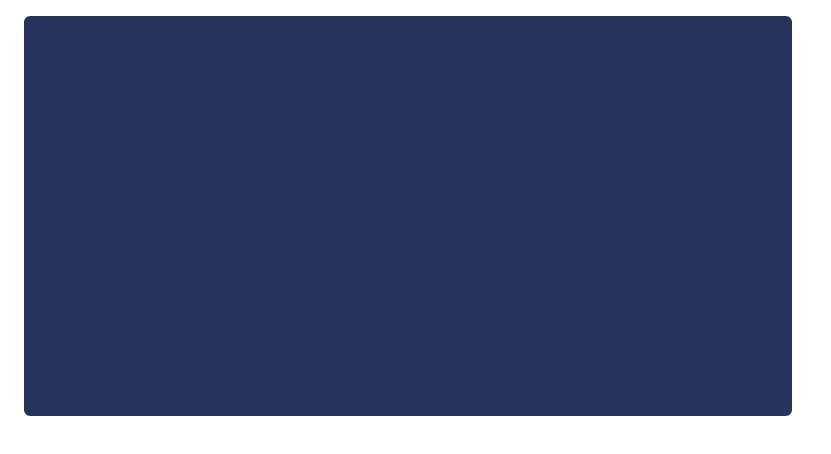
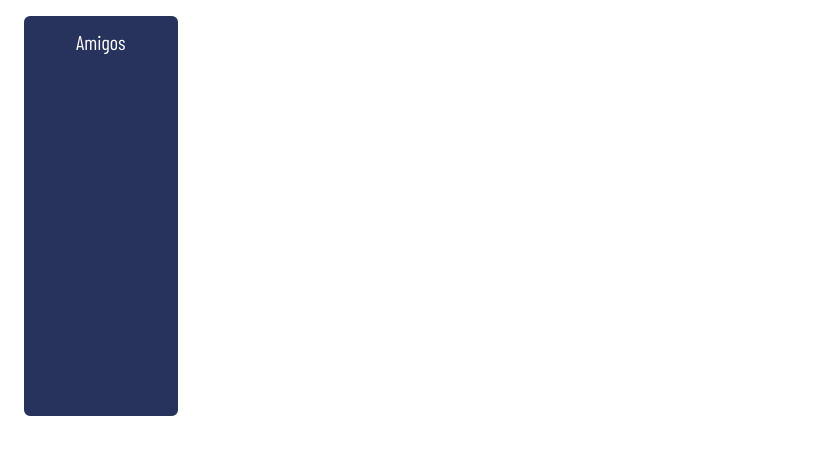
Before and after one commit to kleberton-santos/Projeto-Alerta-Natural-FrontEnd, a React (Vite) app: page / in a window 1280 px wide. Shown: the top 454 px of the page, without its empty margins (0-831 px from the left). Built offline with nearby package versions, Linux system fonts and the light colour scheme.

Commit message:
aplicado fonte de forma global e ajustado o tamanho direto no css

```diff
--- a/src/App.jsx
+++ b/src/App.jsx
@@ -1,11 +1,13 @@
 import { useState } from 'react'
+import './index.css';
 //import SecaoFeedPublicacao from './components/feed/SecaoFeedPublicacao.jsx'
-import SecaoFeedTimeLine from './components/feed/SecaoFeedTimeLine.jsx'
+//import SecaoFeedTimeLine from './components/feed/SecaoFeedTimeLine.jsx'
+import SecaoFeedAmigos from './components/feed/SecaoFeedAmigos.jsx'
 
 function App() {
     return (
         <div>
-            <SecaoFeedTimeLine />
+            <SecaoFeedAmigos />
         </div>
     )
 }
--- /dev/null
+++ b/src/assets/Css/feed/SecaoFeedAmigos.css
@@ -0,0 +1,8 @@
+.bg-custom {
+    background-color: #27335C;
+    border-color: #27335C;
+  }
+
+  .secao-feed-text-amigo {
+    font-size: 20px; /* Define o tamanho da fonte */
+  }
--- /dev/null
+++ b/src/components/feed/SecaoFeedAmigos.jsx
@@ -0,0 +1,12 @@
+import React from "react";
+import "../../assets/Css/feed/SecaoFeedAmigos.css";
+
+const SecaoFeedAmigos = () => {
+    return (
+        <div className="seca-feed-time-line d-flex flex-column align-items-center rounded bg-custom mt-3 ms-4" style={{ height: '400px', width: '12%', borderStyle: 'solid' }}>
+            <p className="secao-feed-text-amigo text-white mt-2">Amigos</p>
+        </div>
+    )
+}
+
+export default SecaoFeedAmigos;
--- /dev/null
+++ b/src/index.css
@@ -0,0 +1,5 @@
+@import url('https://fonts.googleapis.com/css2?family=Barlow+Condensed:wght@400;700&display=swap');
+
+body {
+  font-family: 'Barlow Condensed', sans-serif;
+}
```
